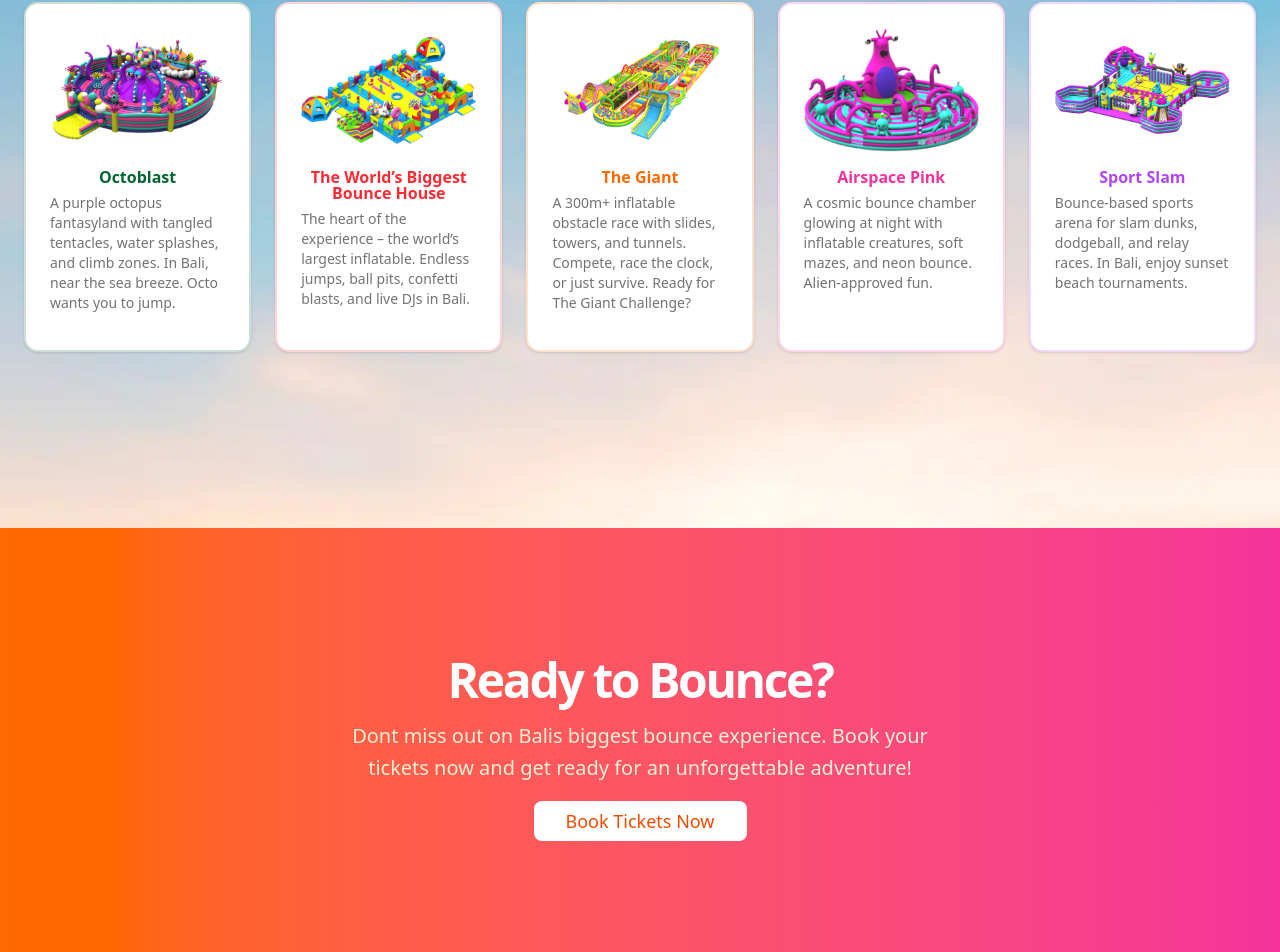
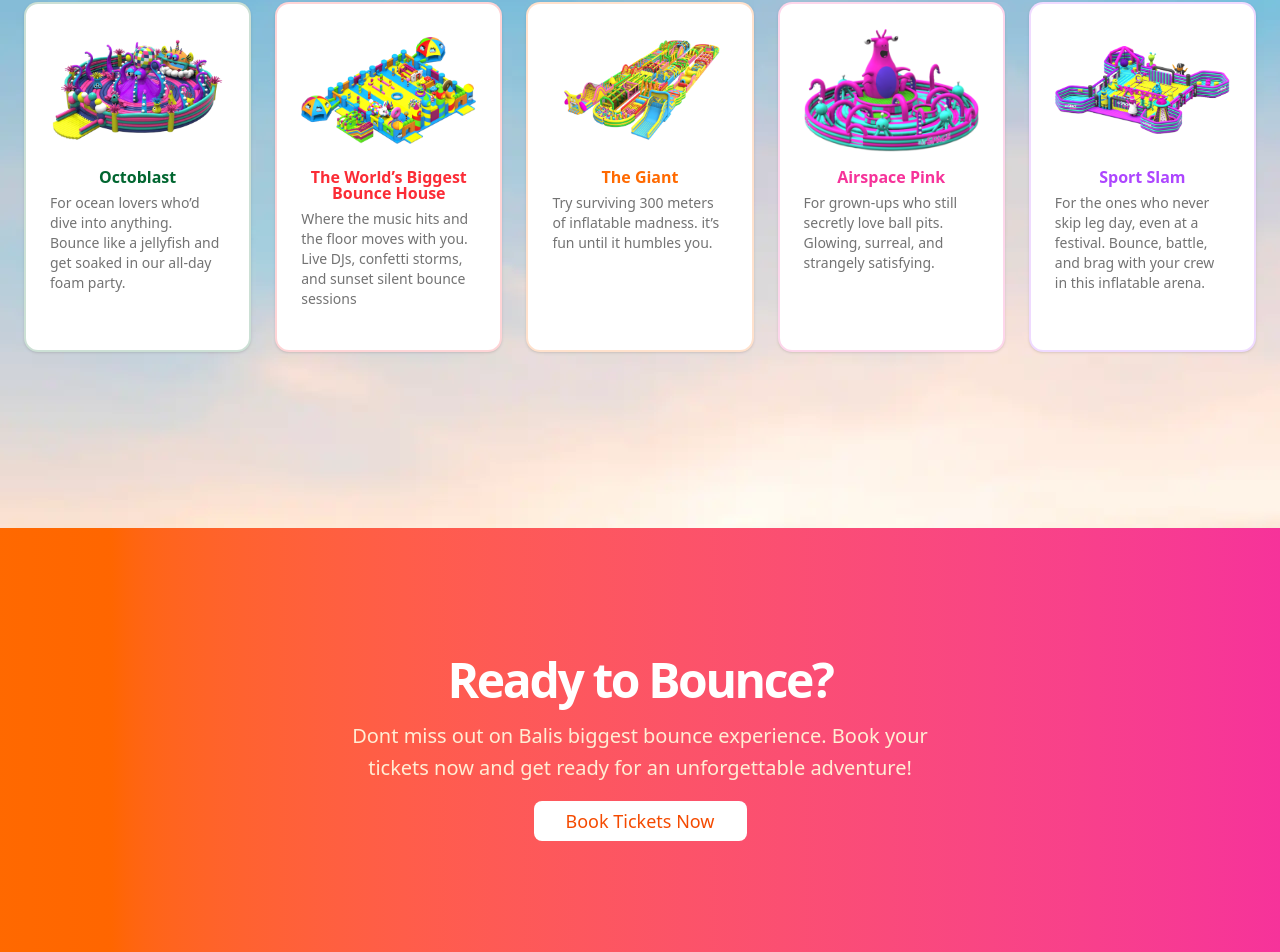
Before and after one commit to dalfiannur/bigbouncebali, a Next.js app: page /en in a window 1280 px wide. Shown: the part 2500-3452 px from the top of the page. Built offline with nearby package versions, Linux system fonts and the light colour scheme.

Commit message:
Revise attraction short descriptions for improved engagement and consistency across entries.

```diff
--- a/src/app/[locale]/page.tsx
+++ b/src/app/[locale]/page.tsx
@@ -20,7 +20,7 @@ const attractions: Attraction[] = [
 	{
 		id: 'octoblast',
 		title: 'Octoblast',
-		shortDescription: 'A purple octopus fantasyland with tangled tentacles, water splashes, and climb zones. In Bali, near the sea breeze. Octo wants you to jump.',
+		shortDescription: 'For ocean lovers who’d dive into anything. Bounce like a jellyfish and get soaked in our all-day foam party.',
 		fullDescription:
 			'A purple octopus fantasyland with tangled tentacles, water splashes, and climb zones. Great for families & playful adults. In Bali, set near the sea breeze. Octo wants you to jump.',
 		image: '/img/octoblast.webp',
@@ -45,7 +45,7 @@ const attractions: Attraction[] = [
 	{
 		id: 'bounce-house',
 		title: 'The World’s Biggest Bounce House',
-		shortDescription: 'The heart of the experience – the world’s largest inflatable. Endless jumps, ball pits, confetti blasts, and live DJs in Bali.',
+		shortDescription: 'Where the music hits and the floor moves with you. Live DJs, confetti storms, and sunset silent bounce sessions',
 		fullDescription:
 			'The heart of the experience – the world’s largest inflatable. Endless jumps, ball pits, confetti blasts, and live DJ sets. In Bali, this turns into a vibrant bounce-temple with island lights & sounds. It’s chaos – the fun kind.',
 		image: '/img/the-worlds-biggest-bounce-house.webp',
@@ -70,7 +70,7 @@ const attractions: Attraction[] = [
 	{
 		id: 'the-giant',
 		title: 'The Giant',
-		shortDescription: 'A 300m+ inflatable obstacle race with slides, towers, and tunnels. Compete, race the clock, or just survive. Ready for The Giant Challenge?',
+		shortDescription: 'Try surviving 300 meters of inflatable madness. it’s fun until it humbles you.',
 		fullDescription:
 			'A 300m+ inflatable obstacle race packed with slides, towers, and tunnels. Compete with friends, beat the clock, or just survive the bounce. Are you ready for The Giant Challenge?',
 		image: '/img/the-giant.webp',
@@ -95,7 +95,7 @@ const attractions: Attraction[] = [
 	{
 		id: 'airspace-pink',
 		title: 'Airspace Pink',
-		shortDescription: 'A cosmic bounce chamber glowing at night with inflatable creatures, soft mazes, and neon bounce. Alien-approved fun.',
+		shortDescription: 'For grown-ups who still secretly love ball pits. Glowing, surreal, and strangely satisfying.',
 		fullDescription:
 			'A cosmic bounce chamber glowing at night – complete with inflatable creatures, soft mazes, and neon bounce. After dark, it glows like another planet. Alien-approved fun.',
 		image: '/img/airspace-pink-air.webp',
@@ -120,7 +120,7 @@ const attractions: Attraction[] = [
 	{
 		id: 'sport-slam',
 		title: 'Sport Slam',
-		shortDescription: 'Bounce-based sports arena for slam dunks, dodgeball, and relay races. In Bali, enjoy sunset beach tournaments.',
+		shortDescription: 'For the ones who never skip leg day,  even at a festival. Bounce, battle, and brag with your crew in this inflatable arena.',
 		fullDescription:
 			'Bounce-based sports arena for slam dunks, dodgeball, and relay races. In Bali, expect sunset beach tournaments. Where bounce meets beach sports.',
 		image: '/img/sport-slam.webp',
```
